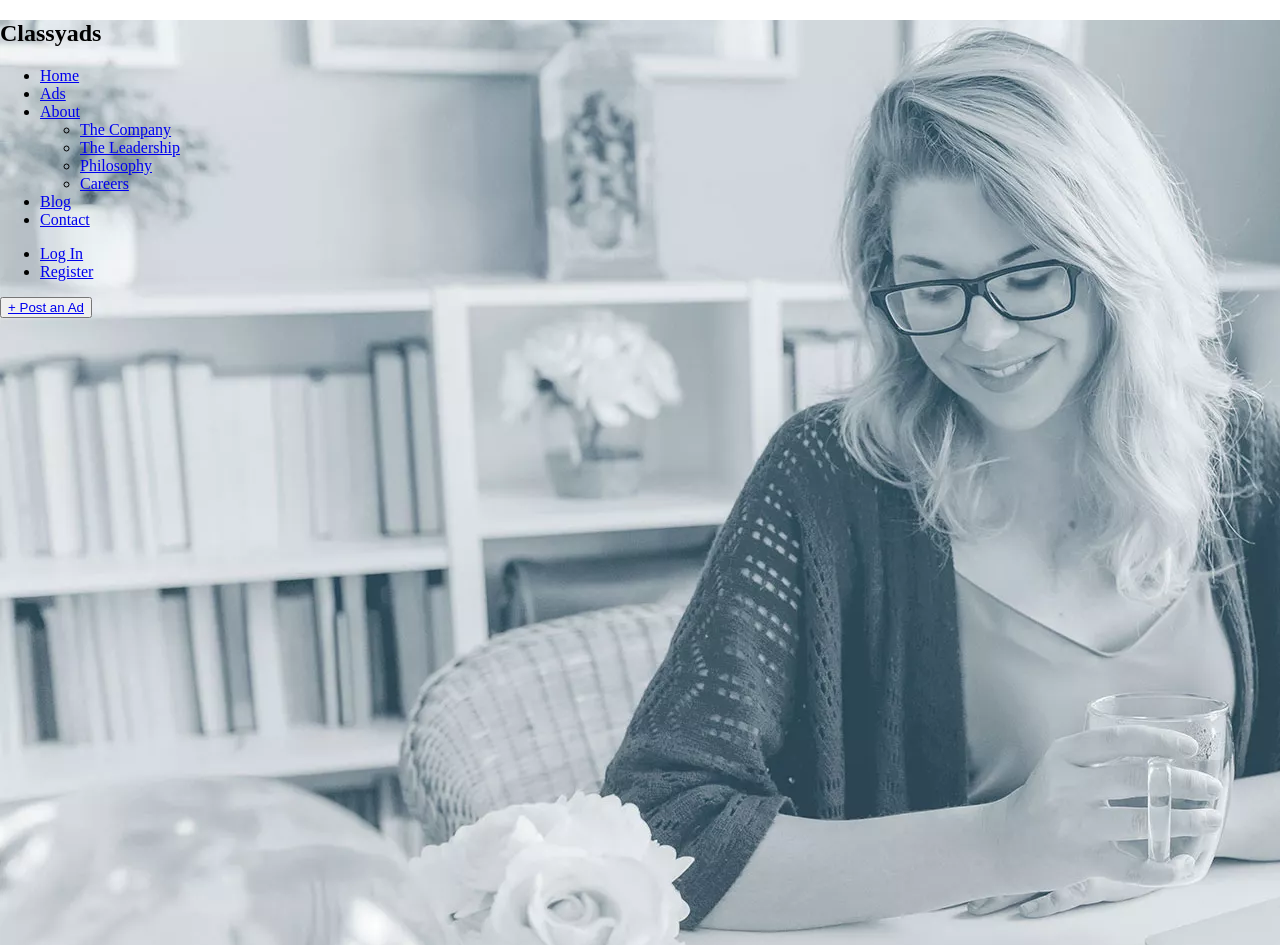
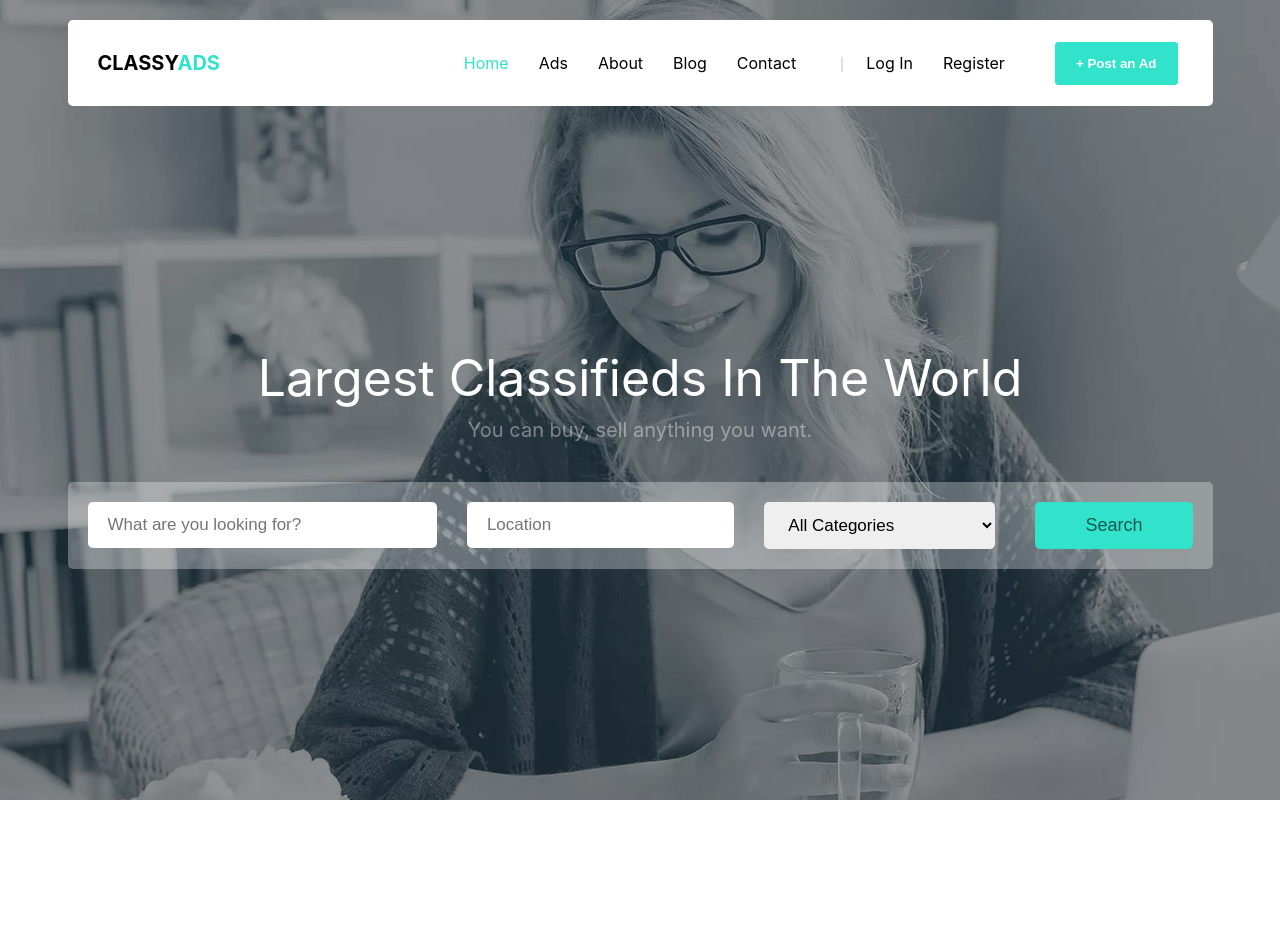
Before and after one commit to minhaj32/Portfolio_4, a plain HTML site: page index.html in a window 1280 px wide. After the commit the page ends 800 px from the top, so only its background shows below. Drawn offline with nearby package versions, Linux system fonts and the light colour scheme.

Commit message:
Header Section Added

```diff
--- a/index.html
+++ b/index.html
@@ -3,30 +3,40 @@
 <head>
     <meta charset="UTF-8">
     <meta name="viewport" content="width=device-width, initial-scale=1.0">
+    <script src="https://kit.fontawesome.com/2e4412b04e.js" crossorigin="anonymous"></script>
+    <link rel="stylesheet" href="https://fonts.googleapis.com/css2?family=Material+Symbols+Outlined:opsz,wght,FILL,GRAD@48,400,0,0" />
     <link rel="stylesheet" href="sytle.css">
     <title>ClassyAds</title>
 </head>
 <body>
-    <section class="section1">
     <header>
+        <div class="contener">
+            <div class="headersection">
+                <div class="navbersection">
                     <div class="logo">
                         <h1>Classy<span>ads</span></h1>
                     </div>
                     <div class="navber">
+                        <div class="navbermain">
                             <ul>
-                    <li><a href="#">Home</a></li>
+                                <li><a href="#" style="color: #30E3CA;">Home</a></li>
                                 <li><a href="#">Ads</a></li>
-                    <li><a href="#">About</a>
-                       <ul>
+                                <li class="hover-1" ><a href="#" style="padding: 30px 0;">About </a>
+
+                                    <ul >
                                     <li><a href="#">The Company</a></li>
                                     <li><a href="#">The Leadership</a></li>
                                     <li><a href="#">Philosophy</a></li>
                                     <li><a href="#">Careers</a></li>
                                     </ul>
+
                                 </li>
+
                                 <li><a href="#">Blog</a></li>
                                 <li><a href="#">Contact</a></li>
                             </ul>
+                        </div>
+
                         <div class="navbersub">
                             <ul>
                                 <li><a href="#">Log In</a></li>
@@ -37,8 +47,41 @@
                             <button><a href="#">+ Post an Ad</a></button>
                         </div>
                     </div>
+
+                </div>
+                <div class="herosection">
+                    <div class="textarea1">
+                        <h2>Largest Classifieds In The World</h2>
+                        <p>You can buy, sell anything you want.</p>
+                    </div>
+                    <div class="inputbg">
+                        <div class="inputarea1">
+                            <input type="text" placeholder="What are you looking for?" class="same1" style="width: 340px;">
+
+                                <input type="text" placeholder="Location" class="same1" >
+
+
+
+                            <select class="same1" >
+
+                               <option value="All Categories">All Categories</option>
+                                <option value="Real Estate">Real Estate</option>
+                               <option value="Books & Magazines">Books & Magazines</option>
+                               <option value="Furniture">Furniture</option>
+                               <option value="Electronics">Electronics</option>
+                               <option value="Cars & Vehicles">Cars & Vehicles</option>
+                               <option value="Others">Others</option>
+
+                            </select>
+                            <button class="button2"><a href="#">Search</a></button>
+                        </div>
+                    </div>
+
+                </div>
+            </div>
+        </div>
+
     </header>
-    </section>
 
 </body>
 </html>
--- a/sytle.css
+++ b/sytle.css
@@ -2,8 +2,198 @@ body{
     margin: 0;
     padding: 0;
     box-sizing: border-box;
+    font-family: "Nanum Gothic", -apple-system, BlinkMacSystemFont, "Segoe UI", Roboto, "Helvetica Neue", Arial, sans-serif, "Apple Color Emoji", "Segoe UI Emoji", "Segoe UI Symbol", "Noto Color Emoji";
 }
-.section1{
+
+/* Header Section Star*/
+
+header {
     background-image: url(./img/bg1.jpg.webp);
-    height: 925px;
+    height: 100vh;
+    background-repeat: no-repeat;
+    background-position: 50% -25px;
+    position: relative;
+    z-index: 1;
+
 }
+header::before{
+    position: absolute;
+    content: "";
+    left: 0;
+    bottom: 0;
+    right: 0;
+    top: 0;
+    background: rgba(0, 0, 0, 0.4);
+    z-index: -1;
+}
+.contener{
+    width: 1145px;
+    margin: 0 auto;
+
+}
+
+/* Headersection Star */
+
+.headersection {
+    padding-top: 20px;
+}
+.navbersection{
+    display: flex;
+    justify-content: space-between;
+    align-items: center;
+    background-color: #fff;
+    padding: 12px 0;
+    border-radius: 5px;
+}
+.logo h1{
+    font-weight: 6700;
+    font-size: 20px;
+    text-transform: uppercase;
+    margin-left: 30px;
+}
+.logo span{
+    color: #30E3CA;
+}
+.navber{
+    display: flex;
+   align-items: center;
+
+}
+.navber ul{
+    display: flex;
+
+}
+.navber ul li{
+    list-style: none;
+    padding: 5px 15px;
+
+}
+.navber ul li a{
+    text-decoration: none;
+    color:#000000 ;
+    font-weight: 400;
+}
+.navber li a:hover{
+    color: #30E3CA;
+}
+.hover-1{
+    position: relative;
+}
+.hover-1 ul{
+    display: flex;
+    flex-direction: column;
+    background-color: #ffffff !important;
+    position: absolute;
+    top: 50px;
+    width:200px ;
+    display: none;
+    transition: 0.3s;
+    padding-left: 0;
+}
+.hover-1 ul::before{
+        position: absolute;
+        content: "";
+        width: 200px;
+        height: 3px;
+        background-color: #30E3CA;
+        left: 0;
+
+}
+.hover-1 li{
+    line-height: 30px;
+    padding-left: 0;
+}
+.hover-1 ul li a{
+    margin-left: 20px;
+}
+
+.hover-1:hover ul  {
+    display: block;
+}
+.hover-1 ul li:hover{
+    background-color: #F4F5F9;
+
+}
+.navbersub{
+    position: relative;
+}
+.navbersub::before {
+    position: absolute;
+    content: "";
+    width: 2px;
+    height: 15px;
+    background-color: #DEE2E6;
+    top: 25px;
+    left: 30px;
+}
+
+.headerbutton button{
+    padding: 13px 20px;
+   margin: 0 35px;
+   cursor: pointer;
+    background-color: #30E3CA;
+    border: 1px solid #30E3CA;
+    border-radius: 3px;
+}
+.headerbutton button a{
+    text-decoration: none;
+    color: #fff;
+    font-weight: bold;
+}
+
+/* Headersection END */
+
+.herosection{
+    text-align: center;
+    padding-top: 200px;
+}
+.textarea1 h2{
+    color: #fff;
+    font-size:50px ;
+    font-weight: 400;
+    margin-bottom: 0;
+}
+.textarea1 p{
+    color: rgba(255, 255, 255, 0.4);
+    font-size: 20px;
+    margin-top: 10px;
+}
+.inputbg{
+    background-color: rgba(255, 255, 255, 0.3);
+    padding: 20px;
+    border-radius: 5px;
+    margin-top: 40px;
+}
+.inputarea1{
+    display: flex;
+    align-items:center ;
+    justify-content: space-between;
+    gap: 30px;
+}
+.same1{
+    padding:13px 20px ;
+    width:250px ;
+    border-radius: 5px;
+    border: none;
+    outline: none;
+    font-size: 17px;
+    font-weight: 400;
+}
+.button2{
+    padding: 13px 50px;
+    margin-left: 10px;
+    cursor: pointer;
+    background-color: #30e3ca;
+    border-radius: 5px;
+    border: none;
+}
+
+.button2 a{
+    text-decoration: none;
+    color: rgba(0, 0, 0, 0.6);
+    font-size: 18px;
+    font-weight: 400;
+}
+.button2:hover{
+    background-color: #1CD1B7;
+}
```
Also changed, not shown: 1 other file. Lines whose indentation alone changed are shown as unchanged.
